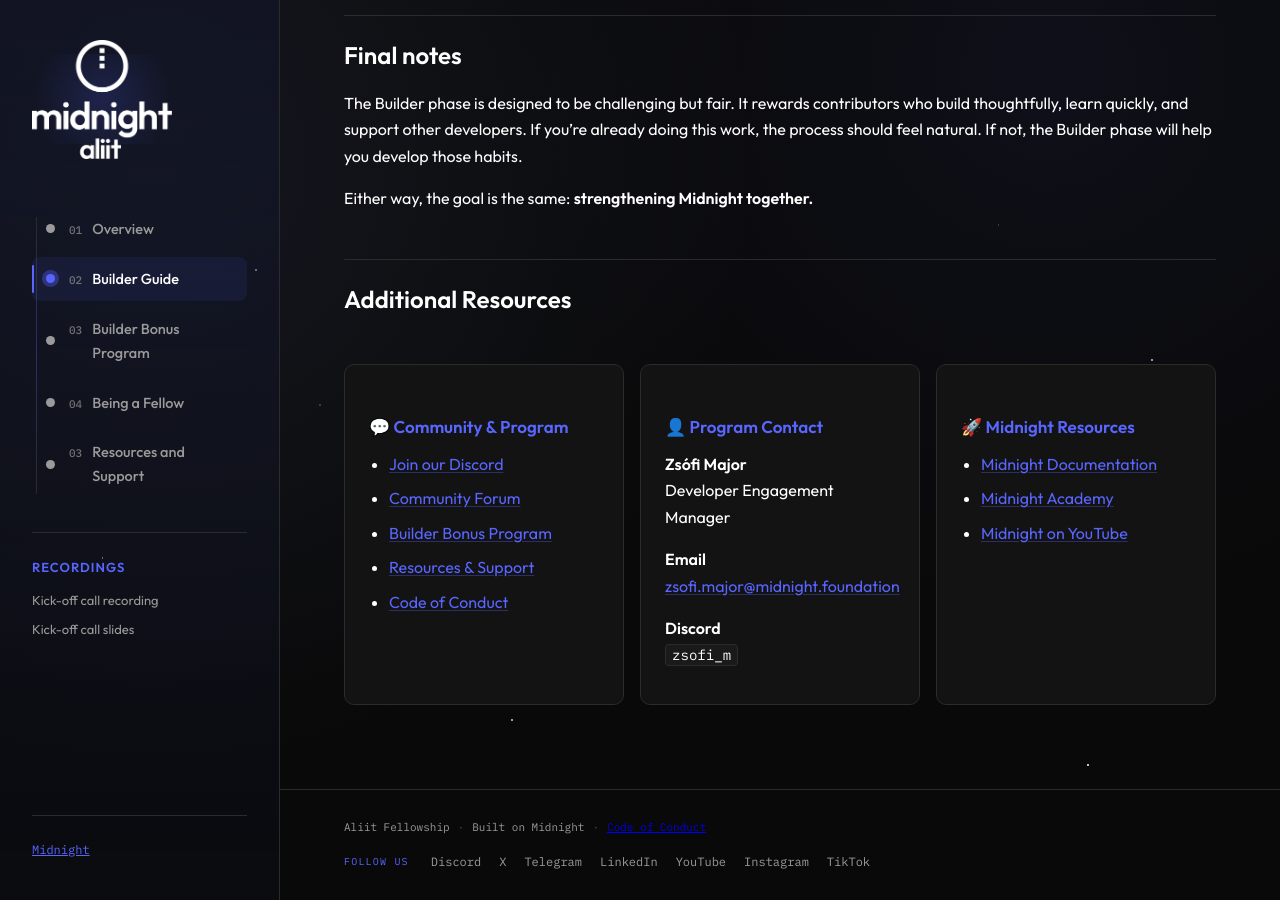
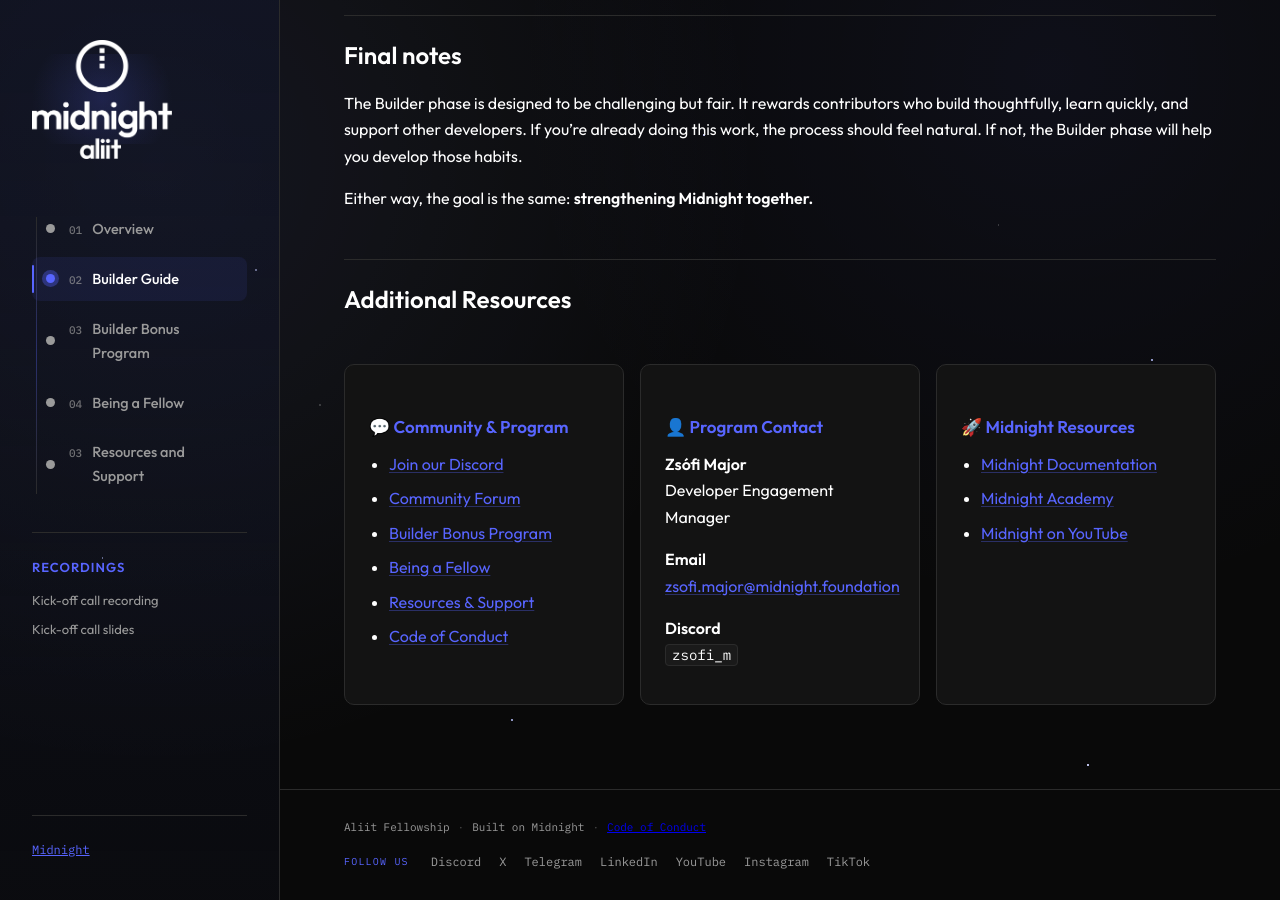
Before and after one commit to zsofimajor/aliit-builder-hub, a Jekyll site: the page built from builder-guide/index.md, in a window 1280 px wide and 900 px high, scrolled down 9970 px. Built offline with Jekyll 4.4.1, drawn with Linux system fonts in a browser that asks for light colours.

Commit message:
Update index.md

```diff
--- a/builder-guide/index.md
+++ b/builder-guide/index.md
@@ -449,6 +449,7 @@
   <li><a href="https://discord.gg/Qm9SnQMTBf">Join our Discord</a></li>
   <li><a href="https://forum.midnight.network/">Community Forum</a></li>
   <li><a href="{{ '/builder-bonus-program/' | relative_url }}">Builder Bonus Program</a></li>
+  <li><a href="{{ '/being-a-fellow/' | relative_url }}">Being a Fellow</a></li>
   <li><a href="{{ '/resources-and-support/' | relative_url }}">Resources &amp; Support</a></li>
   <li><a href="{{ '/code-of-conduct/' | relative_url }}">Code of Conduct</a></li>
 </ul>
```
